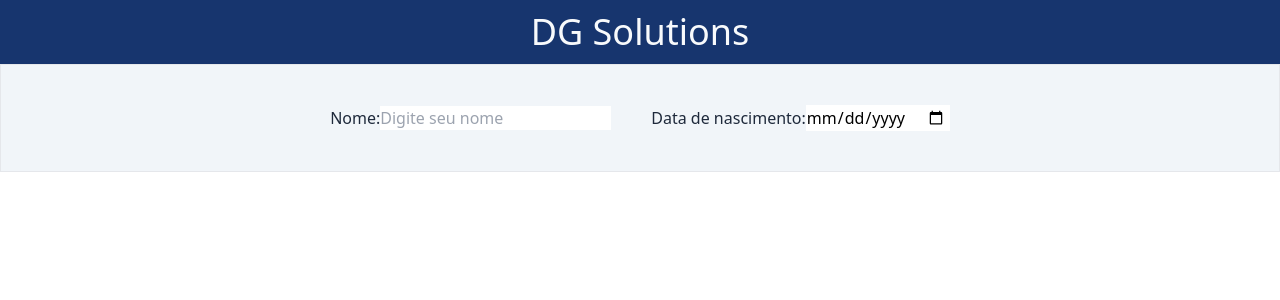
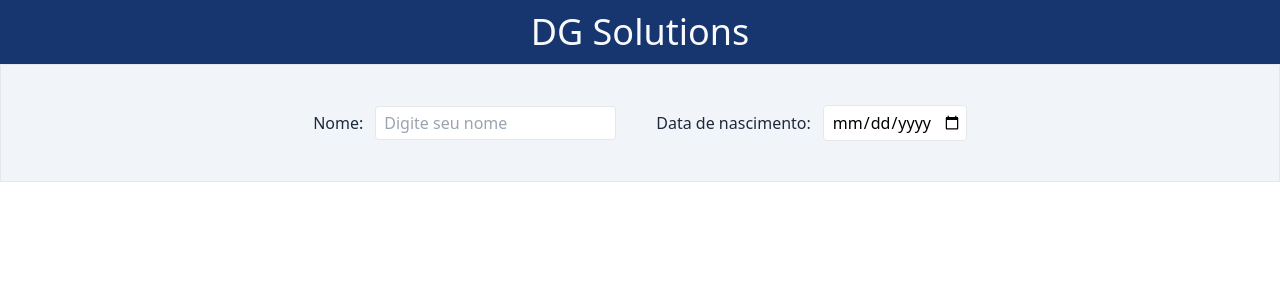
Before and after one commit to luispolippo/Teste-Tecnico-DG, a React (Create React App) app in the folder frontend/: page / in a window 1280 px wide. Shown: the top 300 px of the page. Built offline with nearby package versions, Linux system fonts and the light colour scheme.

Commit message:
feat: Add tailwind reuse template in index.css

```diff
--- a/frontend/src/index.css
+++ b/frontend/src/index.css
@@ -1,3 +1,13 @@
 @tailwind base;
 @tailwind components;
 @tailwind utilities;
+
+@layer components {
+  .input-wrapper {
+    @apply w-fit flex flex-col md:flex-row justify-center md:items-center gap-1 md:gap-3
+  }
+
+  .input {
+    @apply border rounded pl-2 py-1
+  }
+}
```
